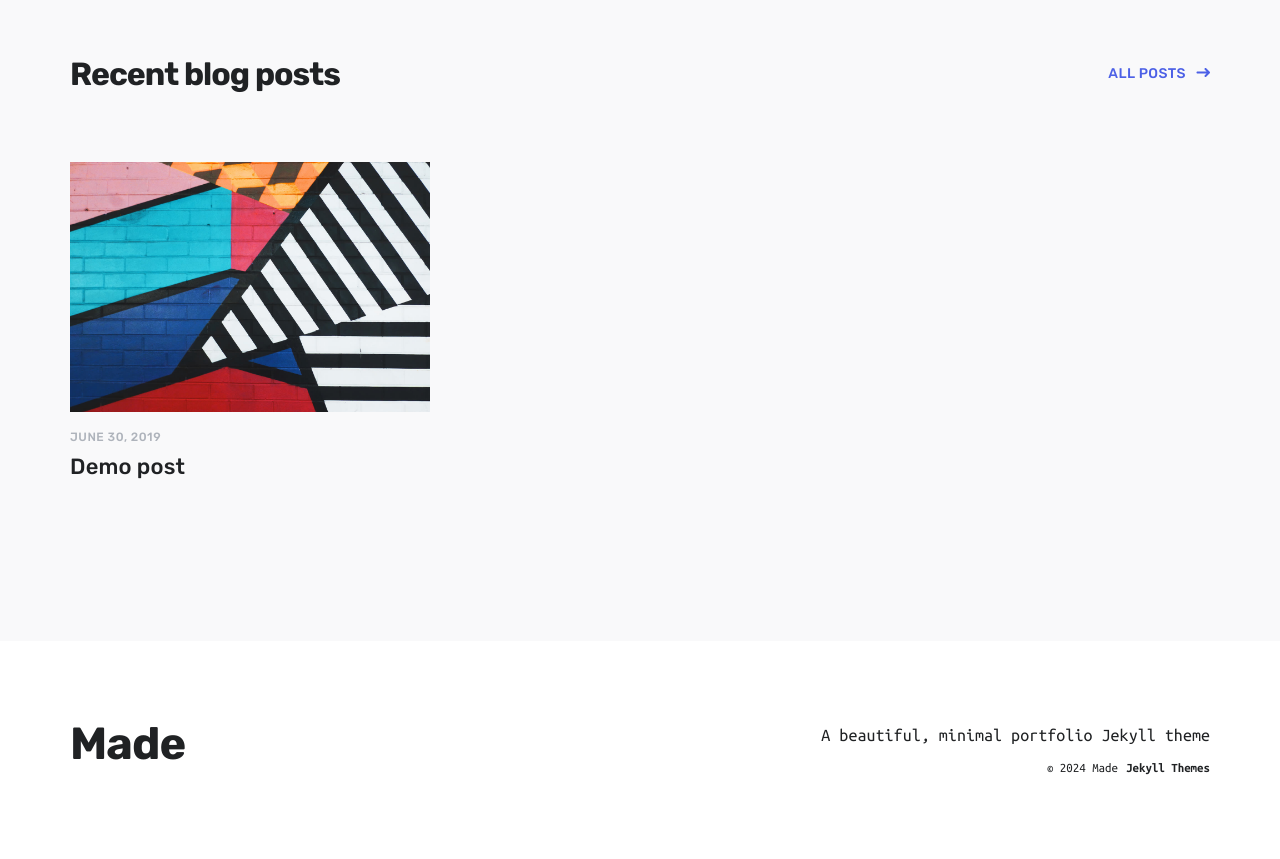
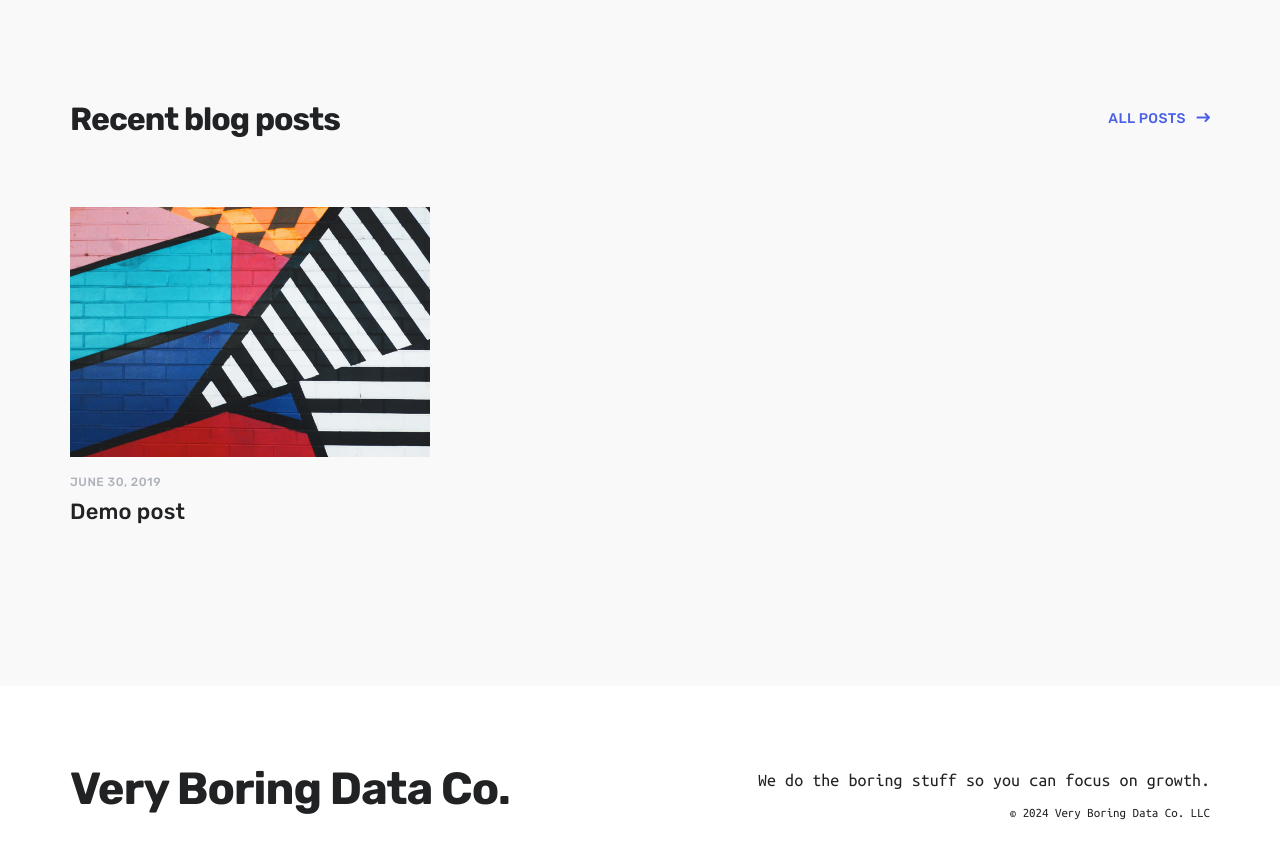
Before and after one commit to VeryBoringDataCo/VeryBoringDataCo.github.io, a Jekyll site: the page built from index.html, in a window 1280 px wide and 900 px high, scrolled down 2521 px. Shown: the top 859 px of the window. Built offline with Jekyll 4.4.1, drawn with Linux system fonts in a browser that asks for light colours; nearby versions of some CDN libraries; some of the changed text lies outside the part shown.

Commit message:
fix a few things.

```diff
--- a/_config.yml
+++ b/_config.yml
@@ -1,6 +1,6 @@
 site: Made Jekyll Theme
 
-url:
+url: https://veryboringdata.co
 baseurl:
 
 collections:
--- a/_data/settings.yml
+++ b/_data/settings.yml
@@ -1,5 +1,5 @@
 basic_settings:
-  site_title: Made
+  site_title: Very Boring Data Co.
   favicon_image: /images/favicon.png
 
 header_settings:
@@ -8,15 +8,17 @@
 
 menu_settings:
   menu_items:
-    - title: 'Projects'
+    - title: 'Services'
       url: '/'
     - title: 'Blog'
       url: '/blog/'
+    - title: 'About Us'
+      url: '/about_us/'
 
 footer_settings:
   logo_image:
   logo_width: 100
-  tagline: A beautiful, minimal portfolio Jekyll theme
+  tagline: We do the boring stuff so you can focus on growth.
 
 hero_settings:
   background_image: /images/backgrounds/background-hero.svg
--- a/_includes/footer.html
+++ b/_includes/footer.html
@@ -15,8 +15,8 @@
 			{% if site.data.settings.footer_settings.tagline %}
 			<p>{{ site.data.settings.footer_settings.tagline }}</p>
 			{% endif %}
-			<span class="footnote">© {{ 'now' | date: "%Y" }} {{ site.data.settings.basic_settings.site_title }}</span>
-			<a href="https://jekyllthemes.io" class="footnote" target="_blank">Jekyll Themes</a>
+			<span class="footnote">© {{ 'now' | date: "%Y" }} {{ site.data.settings.basic_settings.site_title }} LLC</span>
+			<!-- <a href="https://jekyllthemes.io" class="footnote" target="_blank">Jekyll Themes</a> -->
 		</div>
 
 	</div>
```
Also changed, not shown: 7 other files.
